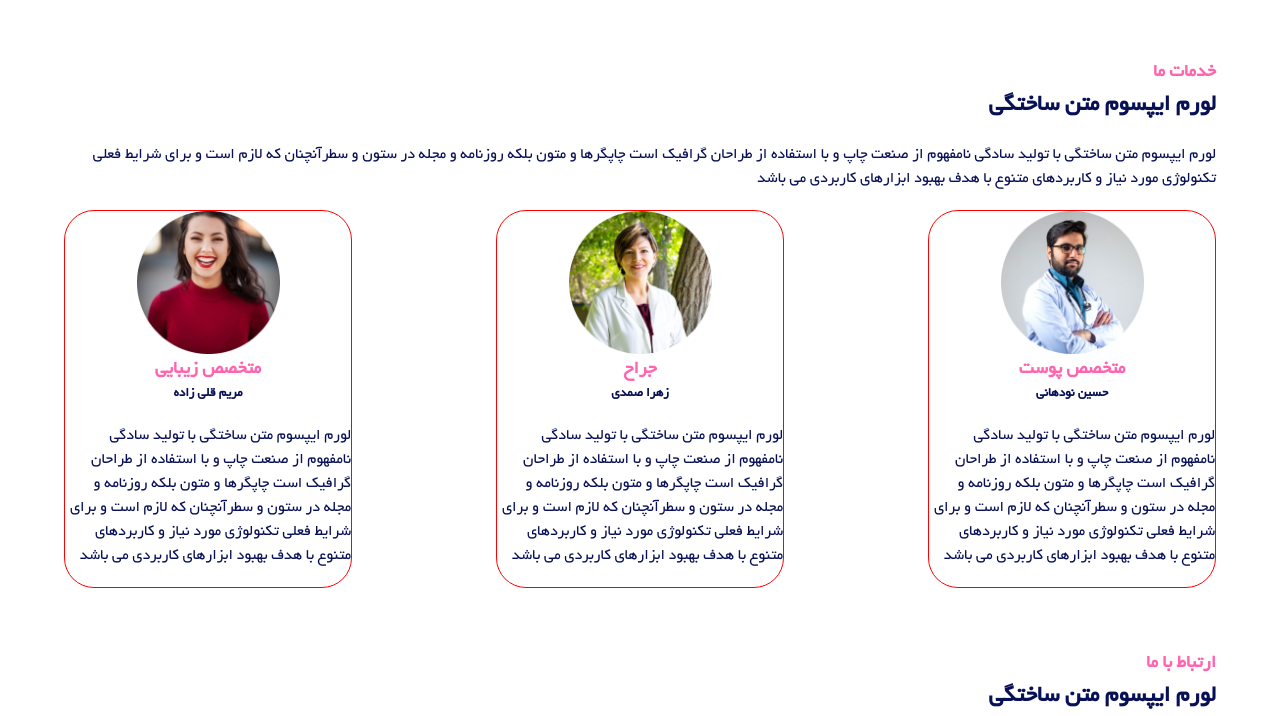
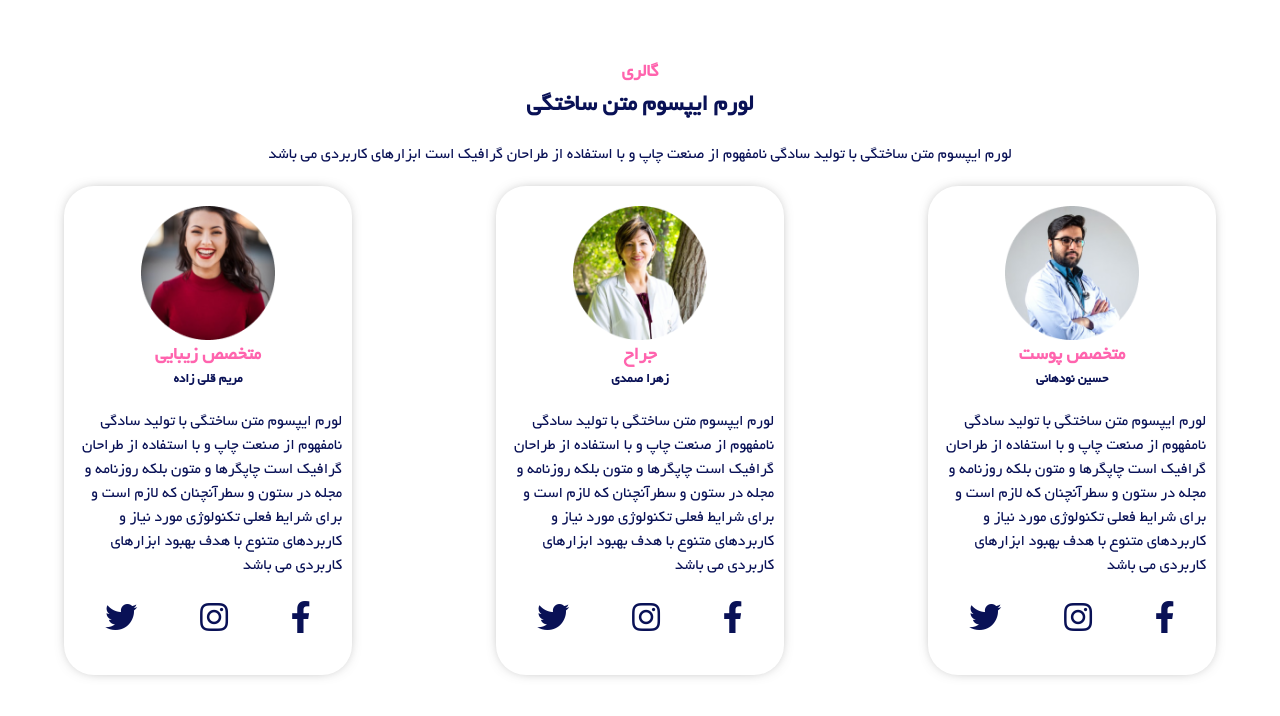
Before and after one commit to Hossein-Nodahani/beuty-clinic, a plain HTML site: page index.html in a window 1280 px wide. Shown: the part 1293-2009 px from the top of the page. Drawn offline with nearby package versions, Linux system fonts and the light colour scheme.

Commit message:
the gallery section is addes to project

```diff
--- a/index.html
+++ b/index.html
@@ -8,6 +8,7 @@
     <link rel="stylesheet" href="./styles.css">
     <link rel="stylesheet" href="./background-animation.css">
     <link href="https://unpkg.com/aos@2.3.1/dist/aos.css" rel="stylesheet">
+    <link rel="stylesheet" href="./font awesome/css/all.css">
 </head>
 <body>
     <div class="animate-background">
@@ -39,7 +40,7 @@
                 <li class="header-item one"><a href="#">خانه</a></li>
                 <li class="header-item two"><a href="#about">درباره ما</a></li>
                 <li class="header-item three"><a href="#services">خدمات</a></li>
-                <li class="header-item for"><a href="">گالری</a></li>
+                <li class="header-item for"><a href="#gallery">گالری</a></li>
                 <li class="header-item five"> <a href="#contact-us">ارتباط با ما</a></li>
                 <hr>
             </ul>
@@ -75,31 +76,46 @@
         </div>
     </div>
 
-    <div id="services" >
-            <h3 class="title">خدمات ما</h3>
+    <div id="gallery" >
+        <div class="center">
+            <h3 class="title">گالری</h3>
             <h2>لورم ایپسوم متن ساختگی</h2>
-            <p class="paragragh">لورم ایپسوم متن ساختگی با تولید سادگی نامفهوم از صنعت چاپ و با استفاده از طراحان گرافیک است چاپگرها و متون بلکه روزنامه و مجله در ستون و سطرآنچنان که لازم است و برای شرایط فعلی تکنولوژی مورد نیاز و کاربردهای متنوع با هدف بهبود ابزارهای کاربردی می باشد</p>
+            <p class="paragragh">لورم ایپسوم متن ساختگی با تولید سادگی نامفهوم از صنعت چاپ و با استفاده از طراحان گرافیک است ابزارهای کاربردی می باشد</p>
+        </div>
             <div class="cards">
                 <div class="card">
-                    <img src="./photos/person1.png" alt="person1">
-                    <h3 class="title">متخصص پوست</h3>
-                    <h5>حسین نودهانی</h5>
-                    <p class="paragragh">لورم ایپسوم متن ساختگی با تولید سادگی نامفهوم از صنعت چاپ و با استفاده از طراحان گرافیک است چاپگرها و متون بلکه روزنامه و مجله در ستون و سطرآنچنان که لازم است و برای شرایط فعلی تکنولوژی مورد نیاز و کاربردهای متنوع با هدف بهبود ابزارهای کاربردی می باشد</p>
+                        <img src="./photos/person1.png" alt="person1">
+                        <h3 class="title">متخصص پوست</h3>
+                        <h5>حسین نودهانی</h5>
+                        <p class="paragragh">لورم ایپسوم متن ساختگی با تولید سادگی نامفهوم از صنعت چاپ و با استفاده از طراحان گرافیک است چاپگرها و متون بلکه روزنامه و مجله در ستون و سطرآنچنان که لازم است و برای شرایط فعلی تکنولوژی مورد نیاز و کاربردهای متنوع با هدف بهبود ابزارهای کاربردی می باشد</p>
+                        <div class="social-medias">
+                                <a href="" data-aos="fade-down"><i class="fab fa-facebook-f"></i></a>
+                                <a href="" data-aos="fade-down"><i class="fab fa-instagram "></i></a>
+                                <a href="" data-aos="fade-down"><i class="fab fa-twitter"></i></a>
+                        </div>
+                </div>
 
-                </div>
                 <div class="card">
                     <img src="./photos/person2.png" alt="person2">
                     <h3 class="title">جراح </h3>
                     <h5>زهرا صمدی</h5>
                     <p class="paragragh">لورم ایپسوم متن ساختگی با تولید سادگی نامفهوم از صنعت چاپ و با استفاده از طراحان گرافیک است چاپگرها و متون بلکه روزنامه و مجله در ستون و سطرآنچنان که لازم است و برای شرایط فعلی تکنولوژی مورد نیاز و کاربردهای متنوع با هدف بهبود ابزارهای کاربردی می باشد</p>
-
+                    <div class="social-medias">
+                                <a href="" data-aos="fade-down"><i class="fab fa-facebook-f"></i></a>
+                                <a href="" data-aos="fade-down"><i class="fab fa-instagram "></i></a>
+                                <a href="" data-aos="fade-down"><i class="fab fa-twitter"></i></a>
+                     </div>
                 </div>
                 <div class="card">
                     <img src="./photos/person3.png" alt="person3">
                     <h3 class="title">متخصص زیبایی</h3>
                     <h5>مریم قلی زاده</h5>
                     <p class="paragragh">لورم ایپسوم متن ساختگی با تولید سادگی نامفهوم از صنعت چاپ و با استفاده از طراحان گرافیک است چاپگرها و متون بلکه روزنامه و مجله در ستون و سطرآنچنان که لازم است و برای شرایط فعلی تکنولوژی مورد نیاز و کاربردهای متنوع با هدف بهبود ابزارهای کاربردی می باشد</p>
-
+                    <div class="social-medias">
+                            <a href="" data-aos="fade-down"><i class="fab fa-facebook-f"></i></a>
+                            <a href="" data-aos="fade-down"><i class="fab fa-instagram "></i></a>
+                            <a href="" data-aos="fade-down"><i class="fab fa-twitter"></i></a>
+                   </div>
                 </div>
             </div>
     </div>
--- a/styles.css
+++ b/styles.css
@@ -197,11 +197,17 @@ header{
 svg {
     width: 100%;
 }
-/* start of services */
+/* start of gallery */
 
-#services {
+#gallery {
     width: 100%;
     padding: 30px 5%;
+}
+
+.center , .card{
+    display: flex;
+    flex-direction: column;
+    align-items: center;
 }
 
 .cards {
@@ -210,20 +216,27 @@ svg {
 }
 
 .card {
-    display: flex;
-    flex-direction: column;
-    align-items: center;
     background-color: #ffffff;
     width: 25%;
     border-radius: 30px;
-    border: solid 1px red;
+    padding: 20px 10px 30px;
+    box-shadow: 0px 0px 15px -8px rgba(0,0,0,0.75);
+-webkit-box-shadow: 0px 0px 15px -8px rgba(0,0,0,0.75);
+-moz-box-shadow: 0px 0px 15px -8px rgba(0,0,0,0.75);
 }
 
 .card img {
     width: 50%;
 }
 
-/* end of services */
+.social-medias{
+    width: 100%;
+    display: flex;
+    justify-content: space-around;
+    font-size: 2rem;
+}
+
+/* end of gallery */
 
 /* starta of contact us */
 
```
